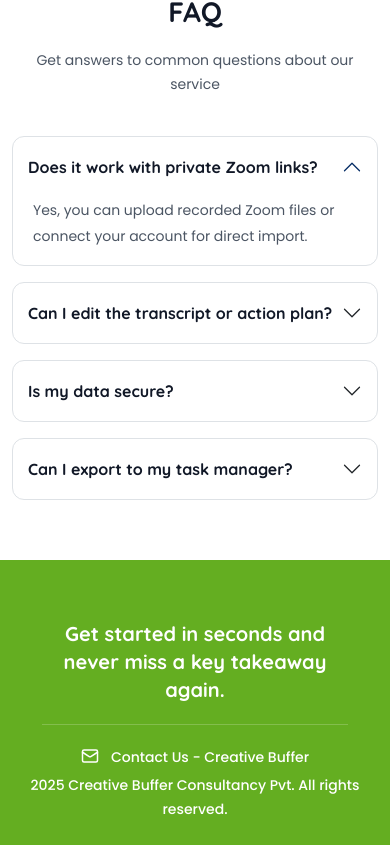
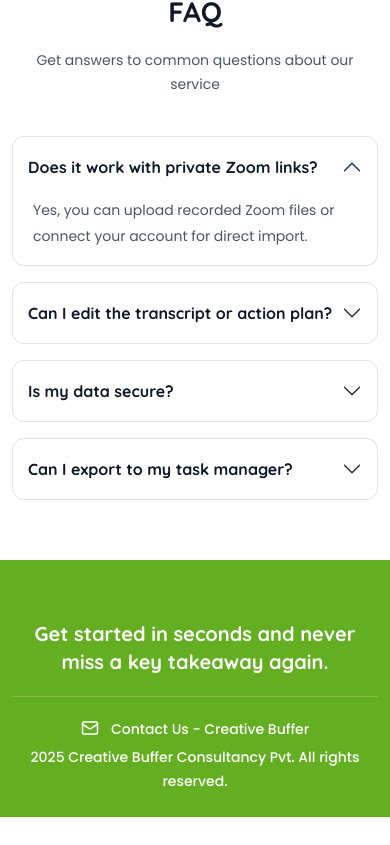
Before and after one commit to dheerendrakumarcreative/video-transcription, a React (Vite) app: page / in a window 390 px wide. Shown: the part 3289-4134 px from the top of the page. After the commit the page ends 4106 px from the top, so only its background shows below. Built offline with nearby package versions, Linux system fonts and the light colour scheme; no server answers.

Commit message:
margin text issue in footer

```diff
--- a/src/index.css
+++ b/src/index.css
@@ -1042,7 +1042,7 @@ div#nav-tabContent {
   .footer-section h3 {
     font-size: 20px!important;
     line-height: 28px!important;
-    margin: 0 30px;
+    margin:0px;
     padding-bottom: 20px;
     /* margin-bottom: 10px; */
 }
```
